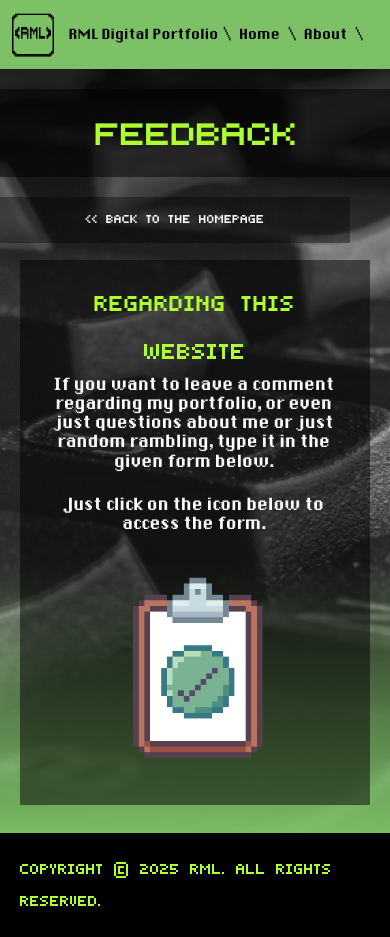
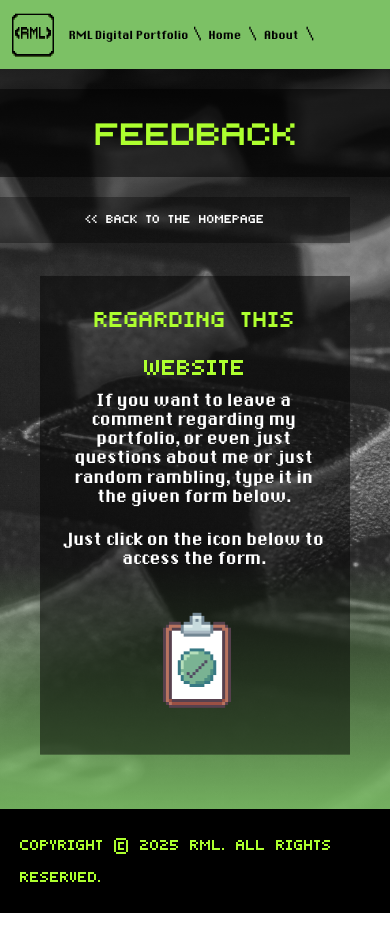
Before and after one commit to yoRyan60/RML-Digital-Portfolio, a Vue app: page /Feedback in a window 390 px wide. After the commit the page ends 913 px from the top, so only its background shows below. Built offline with nearby package versions, Linux system fonts and the light colour scheme.

Commit message:
Made more mobile responsivness for width 600px and below.

```diff
--- a/src/assets/image_carousel.css
+++ b/src/assets/image_carousel.css
@@ -49,3 +49,61 @@
 .slider-nav a:hover{
     background-color: rgb(36, 209, 36);
 }
+
+@media(width <= 1000px){
+    .slider-wrapper{
+        position: relative;
+        max-width: 48rem;
+        margin: 0 auto;
+    }
+    .slider-nav{
+        display: flex;
+        column-gap: 1rem;
+        position: absolute;
+        bottom: 1rem;
+        left: 50%;
+        transform: translateX(-50%);
+        z-index: 1;
+        background-color: black;
+        padding: 8px;
+        border-radius: 2rem;
+    }
+    .slider-nav a{
+        width: 0.8rem;
+        height: 0.8rem;
+        border-radius: 50%;
+        background-color: white;
+        opacity: 0.75;
+        transition: background-color ease 250ms;
+        scroll-padding-top: 4rem;
+    }
+}
+
+@media(width <= 600px){
+    .slider-wrapper{
+        position: relative;
+        max-width: 24rem;
+        margin: 0 auto;
+    }
+    .slider-nav{
+        display: flex;
+        column-gap: 1rem;
+        position: absolute;
+        bottom: 1rem;
+        left: 50%;
+        transform: translateX(-50%);
+        z-index: 1;
+        background-color: black;
+        padding: 8px;
+        border-radius: 2rem;
+    }
+    .slider-nav a{
+        width: 0.8rem;
+        height: 0.8rem;
+        border-radius: 50%;
+        background-color: white;
+        opacity: 0.75;
+        transition: background-color ease 250ms;
+        scroll-padding-top: 4rem;
+    }
+}
--- a/src/assets/main.css
+++ b/src/assets/main.css
@@ -111,6 +111,15 @@ nav{
   position: relative;
 }
 
+.nav-title{
+  color: black;
+  list-style-type: none;
+  display: inline;
+  margin: -0.5px;
+  padding: 5px;
+  font-size: 12px;
+}
+
 /*.nav::after, .nav::before{
   content: "";
   position: absolute;
@@ -135,7 +144,7 @@ li{
   display: inline;
   margin: -0.5px;
   padding: 5px;
-
+  font-size: 12px;
 }
 li:hover{
   display: inline;
@@ -321,42 +330,9 @@ footer{
   margin: 0;
 }
 
-@media (max-width: 300px) {
-  .grid-container{
-    margin-top: 15px;
-    display: grid;
-    grid-template-columns: auto auto;
-    gap: 20px;
-    padding: 10px;
-    max-width: 500px;
-    width: 100%;
-    justify-self: center;
-  }
-  .home-text{
-    opacity: 0;
-    font-size: 12px;
-    padding: 10px;
-    height: 100%;
-    background-color: rgba(0, 0, 0, 0.35);
-    transition: background-color 0.5s, color 0.5s;
-    animation:
-      fade-in 1s, step-end infinite;
-    animation-delay: 1.1s;
-    animation-fill-mode: forwards;
-  }
-  li{
-    color: black;
-    list-style-type: none;
-    display: inline;
-    margin: -0.5px;
-    padding: 5px;
-    font-size: 10px;
-  }
-}
-
-@media (width <= 600px) {
+@media (width <= 1000px) {
   .typewritter-effect{
-    font-size: 14px;
+    font-size: 16px;
     letter-spacing: 5px;
     border-right: 10px solid;
     width: 100%;
@@ -372,7 +348,7 @@ footer{
     grid-template-columns: auto auto;
     gap: 20px;
     padding: 10px;
-    max-width: 500px;
+    max-width: 700px;
     width: 100%;
     justify-self: center;
   }
@@ -409,16 +385,148 @@ footer{
     animation-delay: 0.2s;
     animation-fill-mode: forwards;
   }
-
+  .nav-title{
+    color: black;
+    list-style-type: none;
+    display: inline;
+    margin: -0.5px;
+    padding: 5px;
+    font-size: 8px;
+  }
   li{
     color: black;
     list-style-type: none;
     display: inline;
     margin: -0.5px;
     padding: 5px;
-    font-size: 10px;
+    font-size: 8px;
   }
 }
+
+@media (width <= 600px) {
+  nav{
+    background-color: rgb(124, 193, 101);
+    width: 100%;
+    display: inline-block;
+  }
+
+  .typewritter-effect{
+    font-size: 12.5px;
+    letter-spacing: 5px;
+    border-right: 10px solid;
+    width: 100%;
+    white-space: nowrap;
+    overflow: hidden;
+    animation:
+      typing 1.5s steps(27),
+      cursor .4s step-end infinite alternate;
+  }
+  .grid-container{
+    margin-top: 15px;
+    display: grid;
+    grid-template-columns: auto auto;
+    gap: 20px;
+    padding: 10px;
+    max-width: 500px;
+    width: 100%;
+    justify-self: center;
+  }
+  .home-text{
+    opacity: 0;
+    font-size: 10px;
+    padding: 10px;
+    height: 100%;
+    background-color: rgba(0, 0, 0, 0.35);
+    transition: background-color 0.5s, color 0.5s;
+    animation:
+      fade-in 1s, step-end infinite;
+    animation-delay: 1.1s;
+    animation-fill-mode: forwards;
+  }
+  .extra-text{
+    font-size: 16px;
+    font-family: Smallest Pixel-7;
+  }
+  .home-container-description{
+    opacity: 0;
+    font-size: 16px;
+    gap: 20px;
+    padding: 20px;
+    display: flex;
+    width: 100%;
+    margin: 20px;
+    background-color: rgba(0, 0, 0, 0.50);
+    justify-self: center;
+    justify-content: center;
+    font-style: italic;
+    animation:
+      fade-in 1s, step-end infinite;
+    animation-delay: 0.2s;
+    animation-fill-mode: forwards;
+  }
+  .nav-title{
+    color: black;
+    list-style-type: none;
+    display: inline;
+    margin: -0.5px;
+    padding: 5px;
+    font-size: 8px;
+  }
+  li{
+    color: black;
+    list-style-type: none;
+    display: inline;
+    margin: -0.5px;
+    padding: 5px;
+    font-size: 8px;
+  }
+  .text-wrapper{
+    overflow: unset;
+  }
+
+  .container-description-center{
+    opacity: 0;
+    gap: 20px;
+    padding: 20px;
+    display: flex;
+    max-width: 1350px;
+    height: 100%;
+    margin: 40px;
+    background-color: rgba(0, 0, 0, 0.50);
+    justify-self: center;
+    text-align: center;
+    animation:
+    fade-in 1s,
+    move-up 1s ease-in;
+    animation-delay: 0.5s;
+    animation-fill-mode: forwards;
+  }
+
+  .img-left{
+    float: left;
+    padding: 20px;
+    margin-right: 0;
+    width: 50%;
+    height: auto;
+  }
+
+  .img-right{
+    float: right;
+    padding: 20px;
+    margin-left: 0;
+    width: 50%;
+    height: auto;
+  }
+
+  .img-center{
+    padding: 20px;
+    margin-left: 0;
+    width: 50%;
+    height: auto;
+    justify-self: center;
+  }
+}
+
 /* All the keyframes/animations for the website */
 
 /* Home text options fade in on load */
--- a/src/components/AcademicWork.vue
+++ b/src/components/AcademicWork.vue
@@ -28,6 +28,7 @@ export default {
                     <p style="font-family: DePixelHalbfett; color: white; font-size: 12px;">
                         Back in college, I've worked with a group for capstone.
                         Long story short, it's a website called GiveMore. A donation platform and record-keeping system for charities.
+                        It's made with the following, NextJS, React, TypeScript, Tailwind CSS, and Node.js.
                     </p>
                     <br>
                     <p style="font-family: DePixelHalbfett; color: white; font-size: 12px;">
@@ -128,8 +129,8 @@ export default {
                     </p>
                 </div>
                 <div style="justify-self: center;">
-                    <img class="img-left" src="/src/assets/images/GenericSpaceShooter (GIF-1).gif" style="width:400px;">
-                    <img class="img-left" src="/src/assets/images/GenericSpaceShooter (GIF-2).gif" style="width:400px;">
+                    <img class="img-left" src="/src/assets/images/GenericSpaceShooter (GIF-1).gif" style="width: 350px;">
+                    <img class="img-left" src="/src/assets/images/GenericSpaceShooter (GIF-2).gif" style="width: 350px;">
                 </div>
             </article>
         </div>
--- a/src/components/Navigation.vue
+++ b/src/components/Navigation.vue
@@ -7,7 +7,7 @@ import { RouterLink } from 'vue-router';
   <nav class="nav" style="font-family: DePixelHalbfett; font-size: 12px; color: black;">
     <ul>
         <img class="img-logo" src="/src/assets/images/LimRyan_Portfolio_Logo_Inverted.png" alt="Logo">
-        <li>RML Digital Portfolio</li>
+        <li class="nav-title">RML Digital Portfolio</li>
         <span>\</span>
         <RouterLink to="/"><li> Home </li></RouterLink>
         <span>\</span>
```
